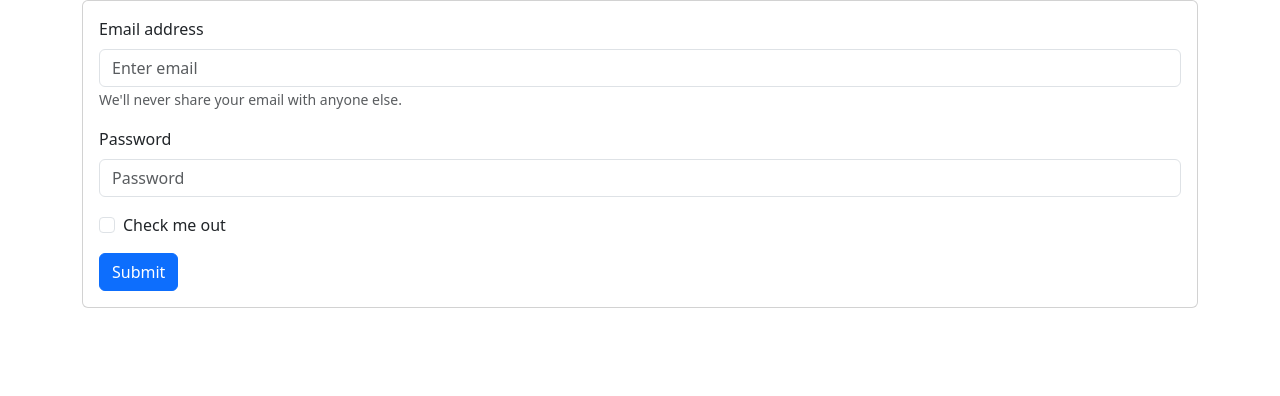
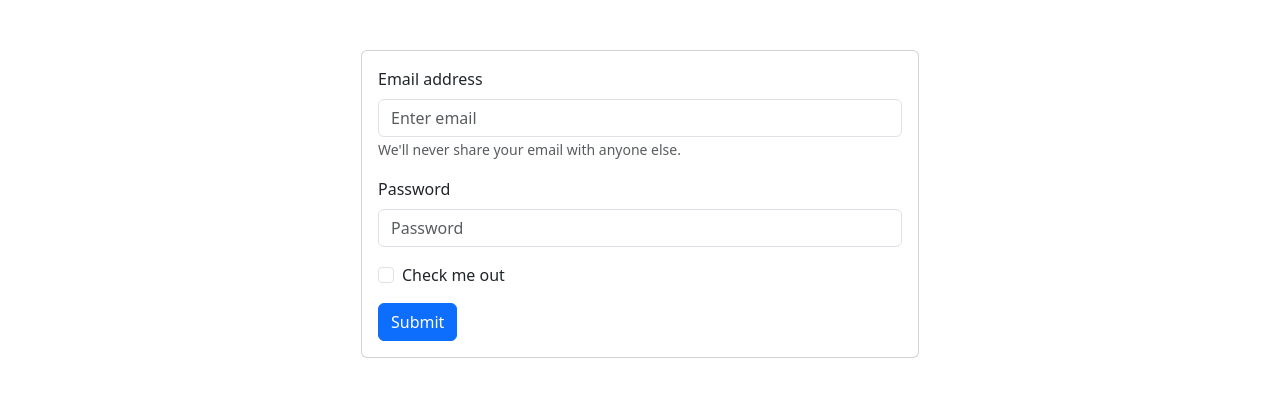
Before and after one commit to rfafriansyah/create-project-react-event, a React (Create React App) app: page /signin in a window 1280 px wide. Shown: the top 396 px of the page. Built offline with nearby package versions, Linux system fonts and the light colour scheme.

Commit message:
update pages signin

```diff
--- a/src/components/Button/index.js
+++ b/src/components/Button/index.js
@@ -1,4 +1,5 @@
 import React from 'react'
+import Button from "react-bootstrap/Button";
 
 function SButton({
   children,
@@ -17,7 +18,8 @@ function SButton({
         variant={variant}
         disabled={disabled}
         size={size}
-      >Primary
+      >
+        {loading ? 'Loading...' : children}
       </Button>{" "}
     </>
   );
--- a/src/pages/signin/index.js
+++ b/src/pages/signin/index.js
@@ -1,14 +1,15 @@
 import React from "react";
-import Button from "react-bootstrap/Button";
 import Form from "react-bootstrap/Form";
 import Container from "react-bootstrap/Container";
 import Card from "react-bootstrap/Card";
-import CardBody from "react-bootstrap/esm/CardBody";
+import CardBody from "react-bootstrap/CardBody";
+import Button from "react-bootstrap/Button";
+// import SButton from "../../components/Button";
 
 function PageSignIn() {
   return (
-    <Container>
-      <Card>
+    <Container md={12} style={{marginTop: '50px'}}>
+      <Card style={{ width: '50%' }} className='m-auto nt-5'>
         <CardBody>
           <Form>
             <Form.Group className="mb-3" controlId="formBasicEmail">
```
